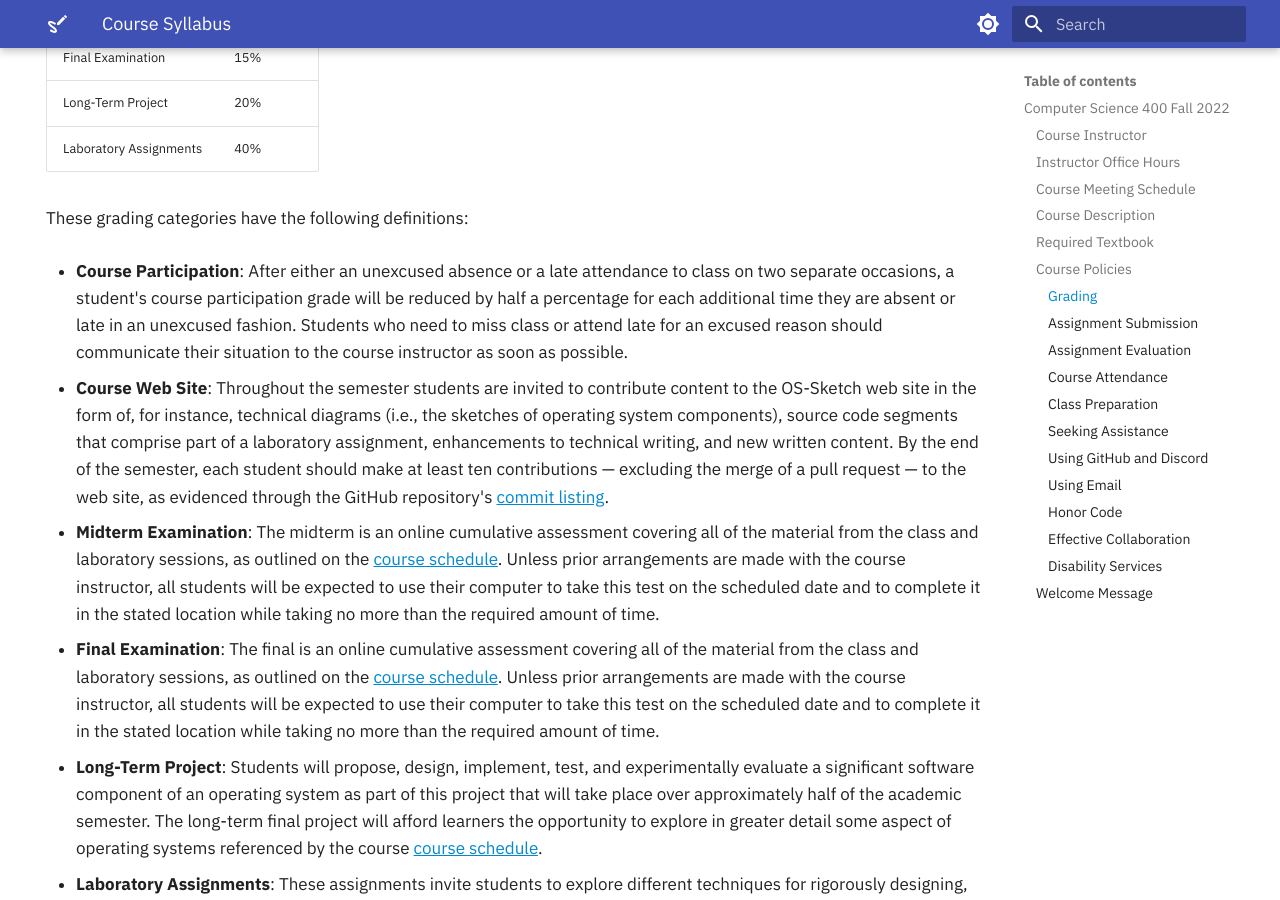
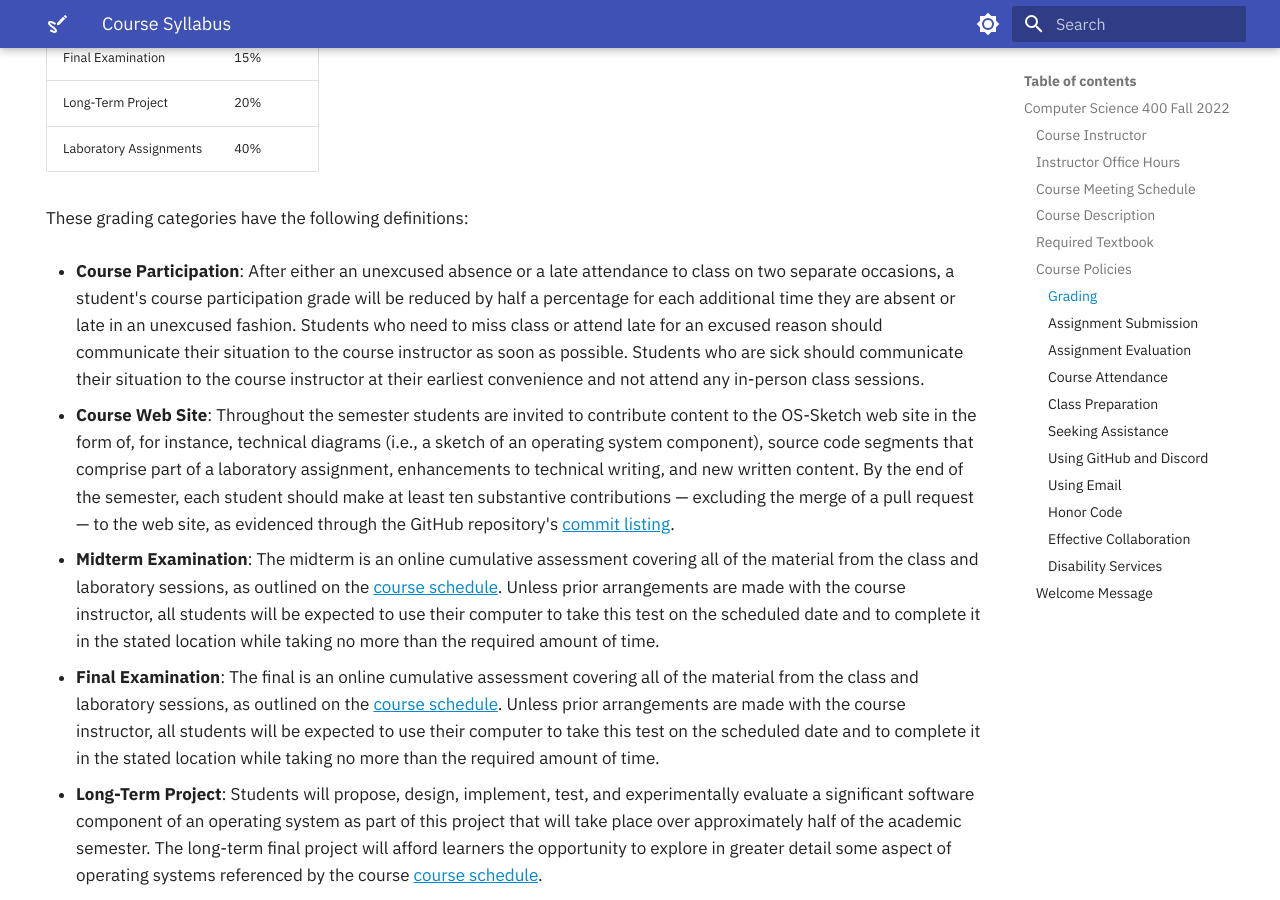
Before and after one commit to OS-Sketch/www.os-sketch.com, an MkDocs documentation site: the page built from docs/operating-systems/syllabus.md, in a window 1280 px wide and 900 px high, scrolled down 1778 px. Built offline with MkDocs 1.6.1 and Material for MkDocs 9.7.7, drawn with Linux system fonts in a browser that asks for light colours.

Commit message:
fix: Revise the first two grading categories in the syllabus.

```diff
--- a/docs/operating-systems/syllabus.md
+++ b/docs/operating-systems/syllabus.md
@@ -86,16 +86,18 @@ These grading categories have the following definitions:
     participation grade will be reduced by half a percentage for each additional
     time they are absent or late in an unexcused fashion. Students who need to
     miss class or attend late for an excused reason should communicate their
-    situation to the course instructor as soon as possible.
+    situation to the course instructor as soon as possible. Students who are
+    sick should communicate their situation to the course instructor at their
+    earliest convenience and not attend any in-person class sessions.
 
 -   **Course Web Site**: Throughout the semester students are invited to
     contribute content to the OS-Sketch web site in the form of, for instance,
-    technical diagrams (i.e., the sketches of operating system components),
-    source code segments that comprise part of a laboratory assignment,
-    enhancements to technical writing, and new written content. By the end of
-    the semester, each student should make at least ten contributions &mdash;
-    excluding the merge of a pull request &mdash; to the web site, as evidenced
-    through the GitHub repository's [commit
+    technical diagrams (i.e., a sketch of an operating system component), source
+    code segments that comprise part of a laboratory assignment, enhancements to
+    technical writing, and new written content. By the end of the semester, each
+    student should make at least ten substantive contributions &mdash; excluding
+    the merge of a pull request &mdash; to the web site, as evidenced through
+    the GitHub repository's [commit
     listing](https://github.com/OS-Sketch/www.os-sketch.com/commits/master).
 
 -   **Midterm Examination**: The midterm is an online cumulative assessment
```
